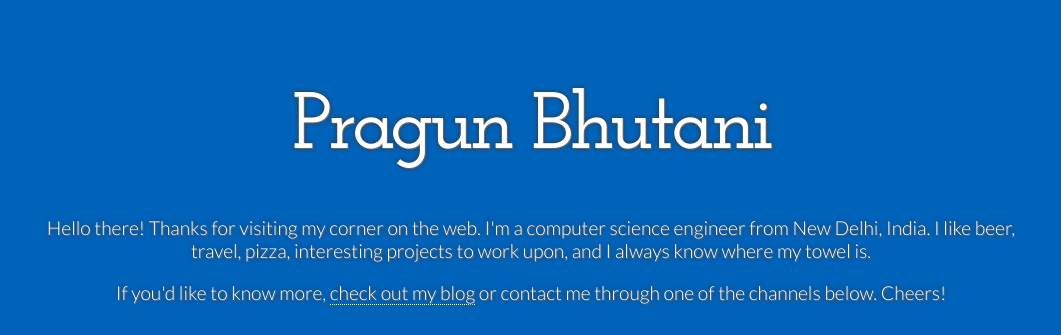
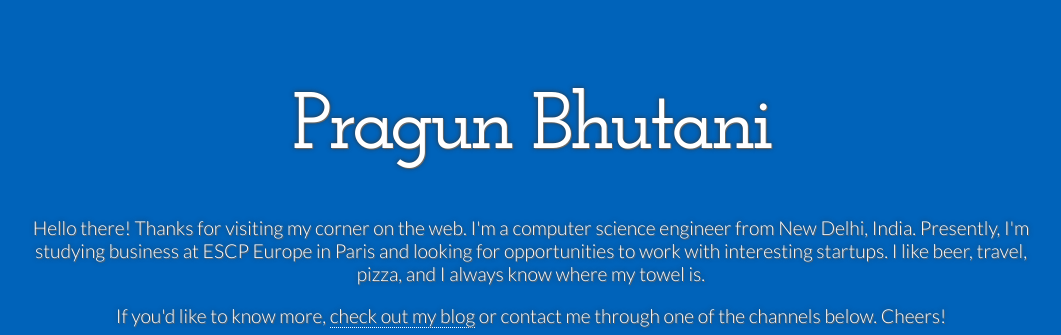
Before and after one commit to pragunbhutani/pragunbhutani.github.io, a plain HTML site: page index.html in a window 1280 px wide. Shown: the top 335 px of the page, without its empty margins (109-1170 px from the left). Drawn offline with Linux system fonts and the light colour scheme.

Commit message:
modified for paris

```diff
--- a/index.html
+++ b/index.html
@@ -17,7 +17,7 @@
 
 		<div class="welcome-text">
 			<p>
-				Hello there! Thanks for visiting my corner on the web. I'm a computer science engineer from New Delhi, India. I like beer, travel, pizza, interesting projects to work upon, and I always know where my towel is.
+				Hello there! Thanks for visiting my corner on the web. I'm a computer science engineer from New Delhi, India. Presently, I'm studying business at ESCP Europe in Paris and looking for opportunities to work with interesting startups. I like beer, travel, pizza, and I always know where my towel is.
 			</p>
 			<p>
 				If you'd like to know more, <a href="https://medium.com/@pragunbhutani">check out my blog</a> or contact me through one of the channels below.
```
